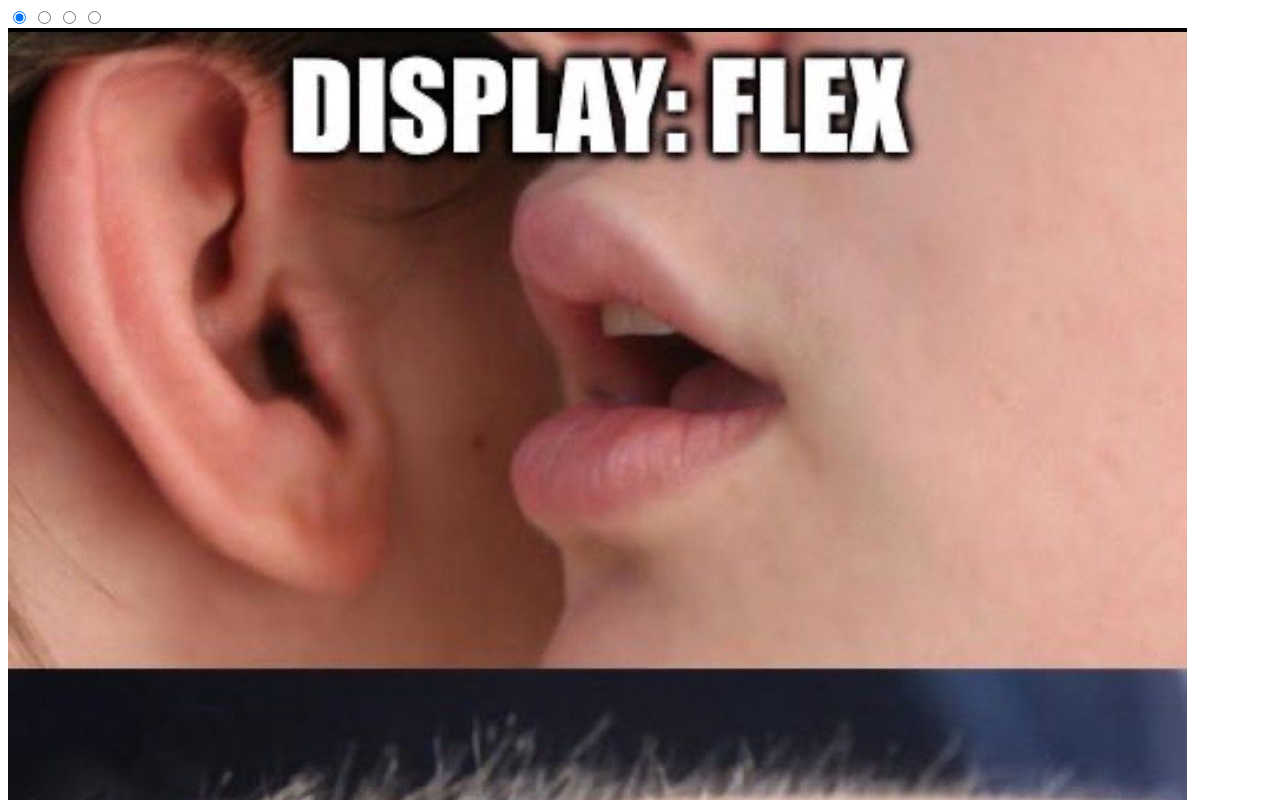
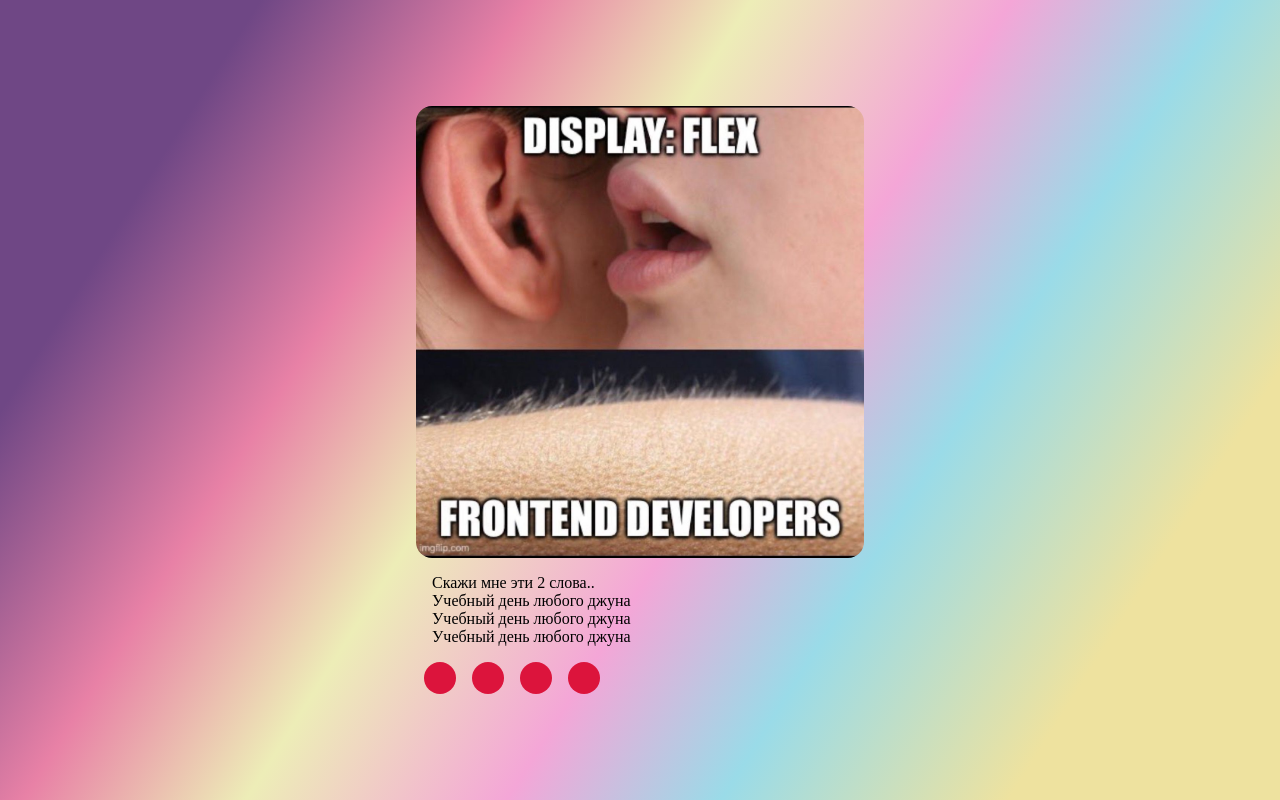
Before and after one commit to nemaego/cssMemeSlider, a plain HTML site: page cssMemeSlider/index.html in a window 1280 px wide. Shown: the top 800 px of the page. Drawn offline with Linux system fonts and the light colour scheme.

Commit message:
feat: add checked info (Sun, Sep 15, 2024 06:41:38 PM)

```diff
--- a/cssMemeSlider/index.html
+++ b/cssMemeSlider/index.html
@@ -8,16 +8,23 @@
 </head>
 <body>
     <div class="slider">
+            <input type="radio" name="radio" id="meme1" checked>
+            <input type="radio" name="radio" id="meme2">
+            <input type="radio" name="radio" id="meme3">
+            <input type="radio" name="radio" id="meme4">
         <div class="images">
-            <input type="radio" name="radio" id="meme1" checked>
-            <input type="radio" name="radio" id="meme1">
-            <input type="radio" name="radio" id="meme1">
-            <input type="radio" name="radio" id="meme1">
-
-            <img src="/cssMemeSlider/img/1711532725568-2.jpeg" class="meme1" alt="meme1">
-            <img src="/cssMemeSlider/img/1715771563880.jpeg" class="meme2" alt="meme2">
-            <img src="/cssMemeSlider/img/2azqC8qtqgU.jpg" class="meme3" alt="meme3">
-            <img src="/cssMemeSlider/img/soSEU6ES1Ws.jpg" class="meme4" alt="meme4">
+            <img id="slide" src="/cssMemeSlider/img/1711532725568-2.jpeg" class="meme" alt="meme1">
+            <img id="slide" src="/cssMemeSlider/img/1715771563880.jpeg" class="meme" alt="meme2">
+            <img id="slide" src="/cssMemeSlider/img/2azqC8qtqgU.jpg" class="meme" alt="meme3">
+            <img id="slide" src="/cssMemeSlider/img/soSEU6ES1Ws.jpg" class="meme" alt="meme4">
+        </div>
+        <div class="meme_text">
+            <div class="texts">
+                <p class="text">Скажи мне эти 2 слова..</p>
+                <p class="text">Учебный день любого джуна</p>
+                <p class="text">Учебный день любого джуна</p>
+                <p class="text">Учебный день любого джуна</p>
+            </div>
         </div>
         <div class="navigation">
             <label for="meme1"></label>
--- a/cssMemeSlider/style.css
+++ b/cssMemeSlider/style.css
@@ -0,0 +1,78 @@
+* {
+    box-sizing: border-box;
+    margin: 0;
+    padding: 0;
+}
+
+body {
+    height: 100dvh;
+    background: linear-gradient(122.3deg, rgb(111, 71, 133) 14.6%, rgb(232, 129, 166) 29.6%, rgb(237, 237, 183) 42.1%, rgb(244, 166, 215) 56.7%, rgb(154, 219, 232) 68.7%, rgb(238, 226, 159) 84.8%);
+    display: flex;
+    align-items: center;
+    justify-content: center;
+}
+.slider {
+    max-width: 40%;
+    padding: 2em;
+}
+.slider input {
+    display: none;
+}
+.images {
+    overflow: hidden;
+    display: flex;
+}
+.meme {
+    width: 100%;
+    border-radius: 1rem;
+    transition: all 0.5s ease;
+}
+.meme img {
+    width: 100%;
+}
+.meme_text {
+    display: flex;
+    padding: 1rem;
+    align-items: center;
+    justify-content: space-between;
+}
+.text {
+    display: flex;
+    overflow: hidden;
+}
+.navigation {
+    display: flex;
+}
+.navigation label {
+    width: 2rem;
+    height: 2rem;
+    transition: all 0.5s ease;
+    cursor: pointer;
+    border-radius: 50%;
+    background-color: #DC143C;
+    margin: 0 0.5rem;
+}
+.navigation label:hover {
+    background-color: pink;
+}
+.navigation label:active {
+    background-color: transparent;
+    border-color: pink;
+}
+
+#meme1:checked~.images .slide,
+#meme1:checked~.meme_text .texts .text {
+    transform: translate((0));
+}
+#meme1:checked~.images .slide,
+#meme1:checked~.meme_text .texts .text {
+    transform: translate((-100%));
+}
+#meme1:checked~.images .slide,
+#meme1:checked~.meme_text .texts .text {
+    transform: translate((-200%));
+}
+#meme1:checked~.images .slide,
+#meme1:checked~.meme_text .texts .text {
+    transform: translate((-300%));
+}
```
